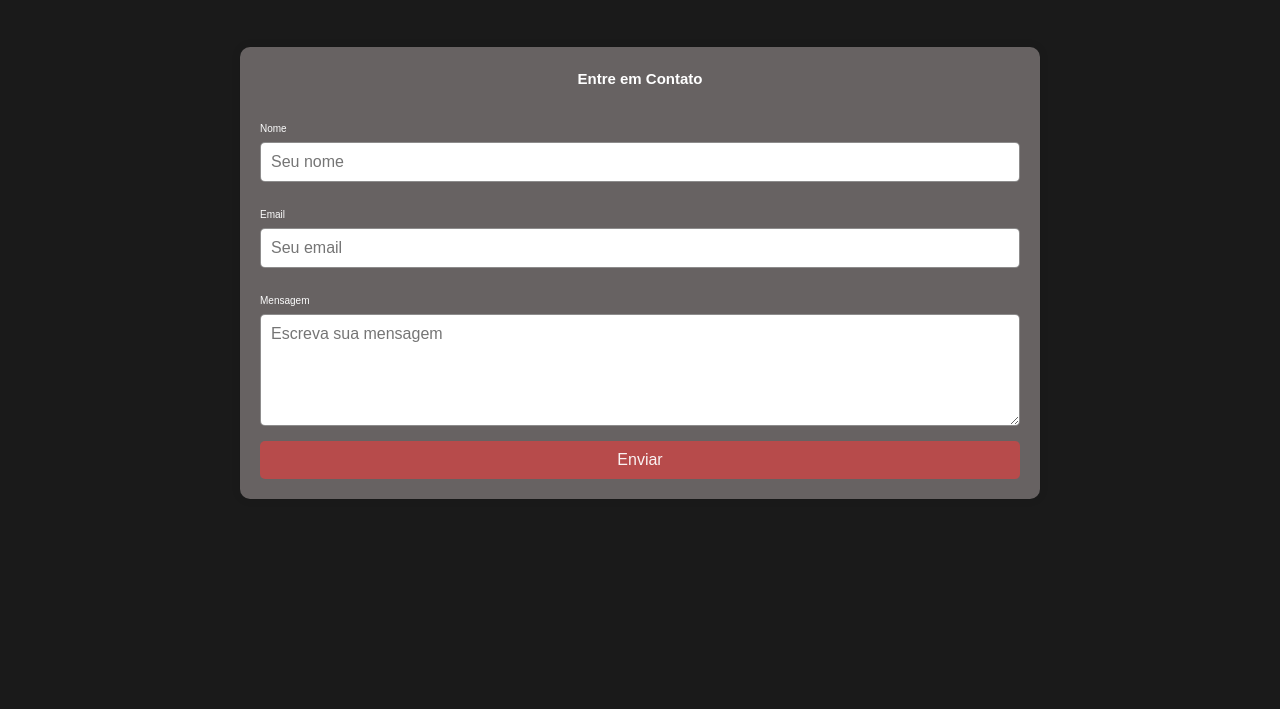
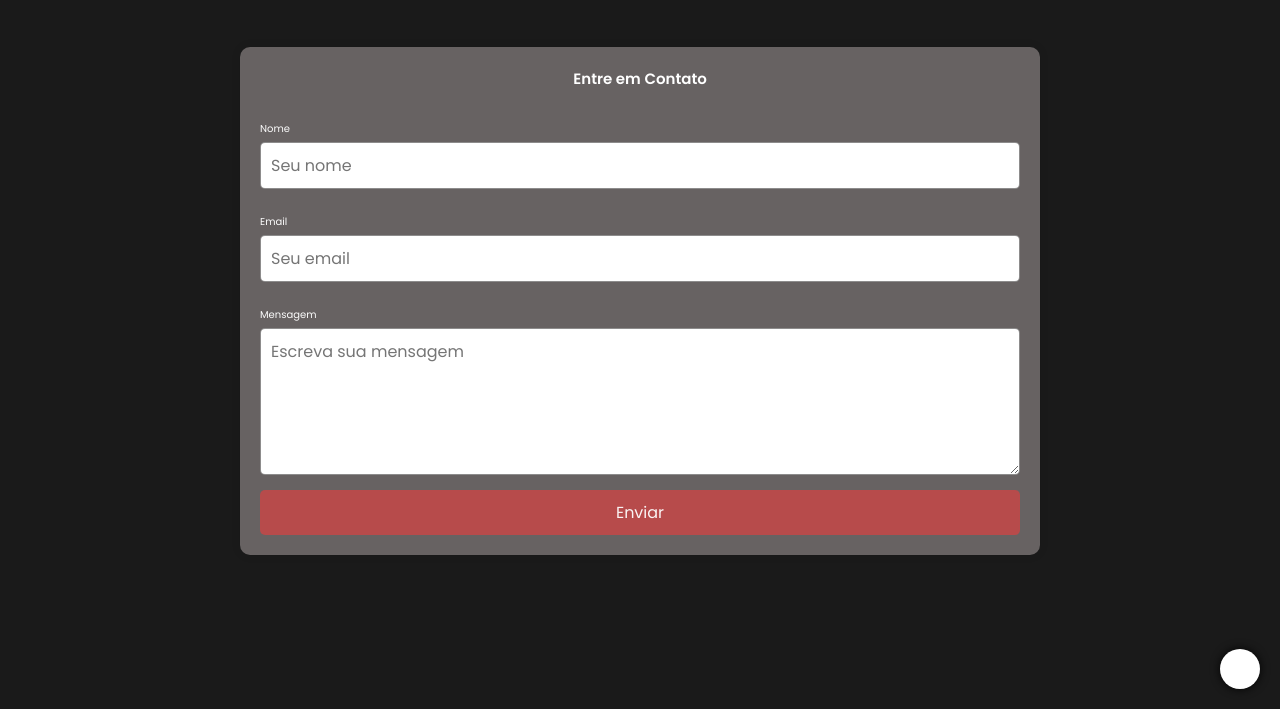
Before and after one commit to Welbertyy/port, a plain HTML site: page contact.html in a window 1280 px wide. Shown: the part 91-800 px from the top of the page. Drawn offline with Linux system fonts and the light colour scheme.

Commit message:
alterei o modo escuro

```diff
--- a/contact.html
+++ b/contact.html
@@ -50,5 +50,26 @@
         <button type="submit">Enviar</button>
       </form>
     </div>
+
+    <!-- Icone para aumentar a transparência -->
+    <div id="transparency-icon" title="Aumentar Transparência">
+      <i class="fa-solid fa-sun"></i>
+    </div>
+
+    <!-- Overlay -->
+    <div id="overlay"></div>
+
+    <script>
+      // Função para aumentar a transparência
+      function toggleTransparency() {
+        const body = document.body;
+        body.classList.toggle("transparent");
+      }
+
+      // Adiciona o evento de clique no ícone
+      document
+        .getElementById("transparency-icon")
+        .addEventListener("click", toggleTransparency);
+    </script>
   </body>
 </html>
--- a/contato.css
+++ b/contato.css
@@ -1,9 +1,15 @@
+@import url("https://fonts.googleapis.com/css2?family=Poppins:wght@100;200;300;400;500;600&display=swap");
+
 /* Reset e configurações globais */
 * {
   box-sizing: border-box;
   margin: 0;
   padding: 0;
   font-family: Arial, sans-serif;
+  text-decoration: none;
+  border: none;
+  outline: none;
+  font-family: "Poppins", sans-serif;
 }
 
 html {
@@ -43,6 +49,7 @@ header {
 }
 
 nav a {
+  gap: 4rem;
   font-size: 1.8rem;
   color: white;
   margin-left: 4rem;
@@ -196,3 +203,32 @@ button:hover {
     font-size: 1.2rem;
   }
 }
+
+#transparency-icon {
+  position: fixed;
+  bottom: 20px;
+  right: 20px;
+  width: 4rem;
+  height: 4rem;
+  background-color: #ffffff;
+  color: #000000;
+  border-radius: 50%;
+  display: flex;
+  justify-content: center;
+  align-items: center;
+  font-size: 2rem;
+  box-shadow: 0 0 10px rgba(0, 0, 0, 0.918);
+  cursor: pointer;
+  transition: background-color 0.3s, color 0.3s;
+  z-index: 1000; /* Fica acima de todos os outros elementos */
+}
+
+#transparency-icon:hover {
+  background-color: #ffffff;
+  color: #ff9900;
+}
+
+body.transparent {
+  opacity: 0.2; /* Define a transparência da página */
+  transition: opacity 0.3s;
+}
```
